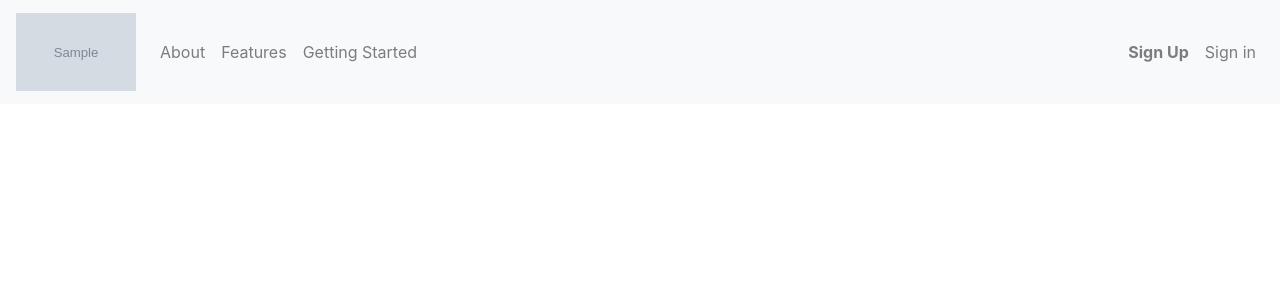
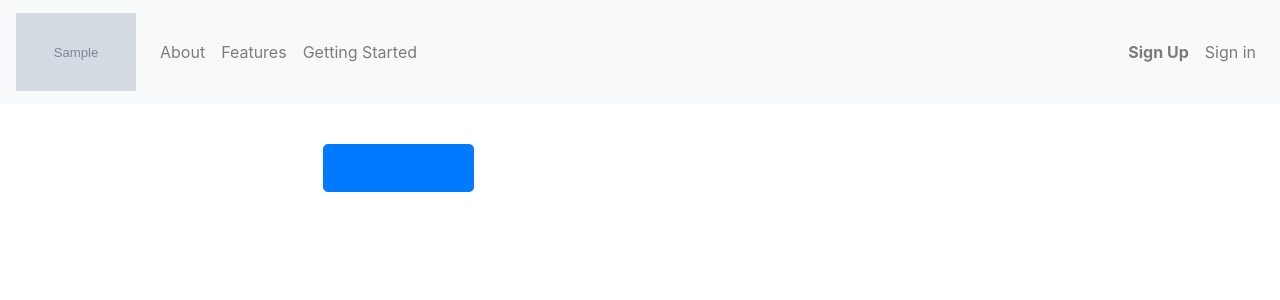
Before and after one commit to isaacli430/crypto, a Python web app: template templates/index.html in a window 1280 px wide. Shown: the top 300 px of the page. Run offline with Jinja, Linux system fonts and the light colour scheme; the template is opened without the code that fills it: most values are stand-ins (such as "Sample title", 1, 10 or a date in 2020); grey boxes marked "Sample" are stand-in pictures; some libraries are stand-ins or nearby versions.

Commit message:
testing this

```diff
--- a/templates/index.html
+++ b/templates/index.html
@@ -40,7 +40,26 @@
         </nav>
         <main role="main">
             <header class="bg-index">
-
+                <div class="container">
+                    <div class="row">
+                        <div class="col-xl-9 mx-auto">
+                            <h1 class="mb-5">Use Cryptocurrencies to Their Fulles Potential With CryptoCollect</h1>
+                        </div>
+                        <div class="col-md-10 col-lg-8 col-xl-7 mx-auto">
+                            <form>
+                                <div class="form-row">
+                                    <div class="col-12 col-md-3">
+                                        <button class="btn btn-block btn-lg btn-primary">
+                                            <a href="signup">
+                                                Sign Up
+                                            </a>
+                                        </button>
+                                    </div>
+                                </div>
+                            </form>
+                        </div>
+                    </div>
+                </div>
             </header>
         </main>
         <script src="https://code.jquery.com/jquery-3.3.1.min.js" integrity="sha256-FgpCb/KJQlLNfOu91ta32o/NMZxltwRo8QtmkMRdAu8=" crossorigin="anonymous"></script>
```
